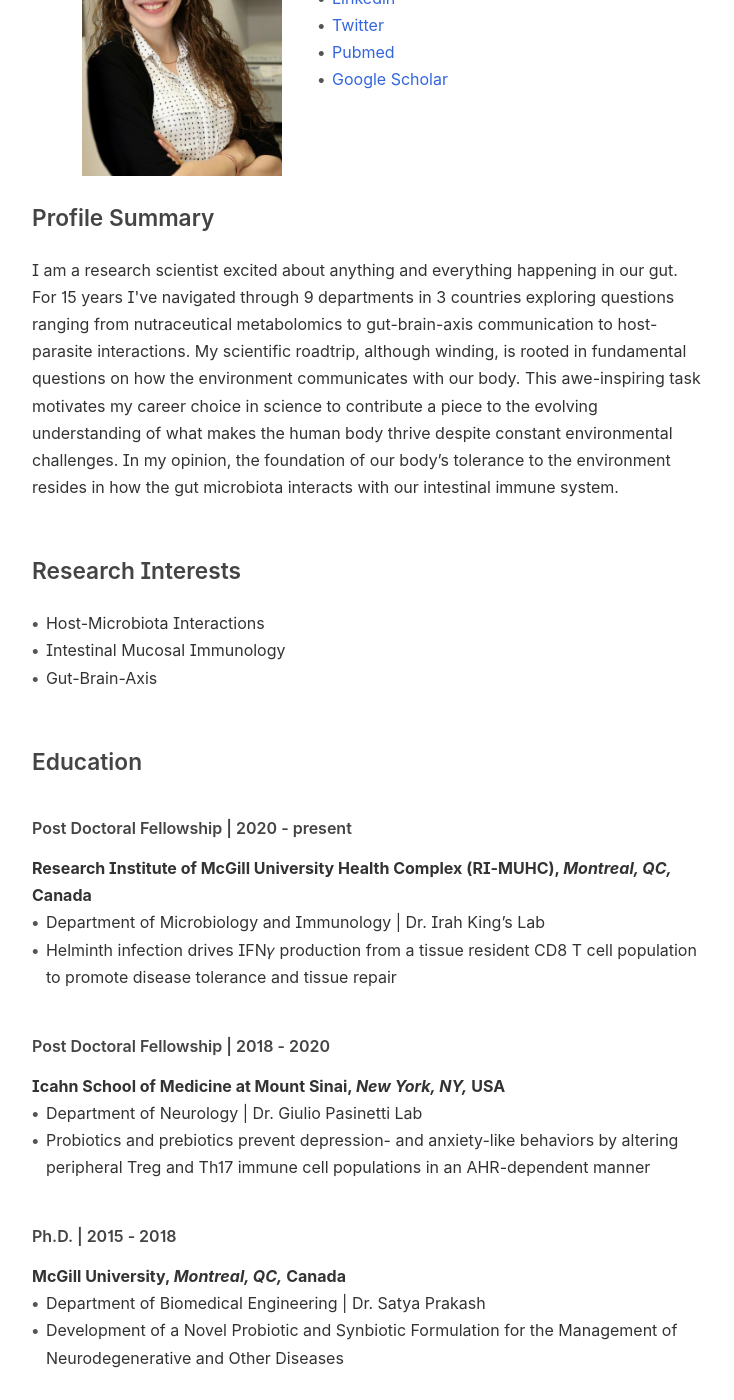
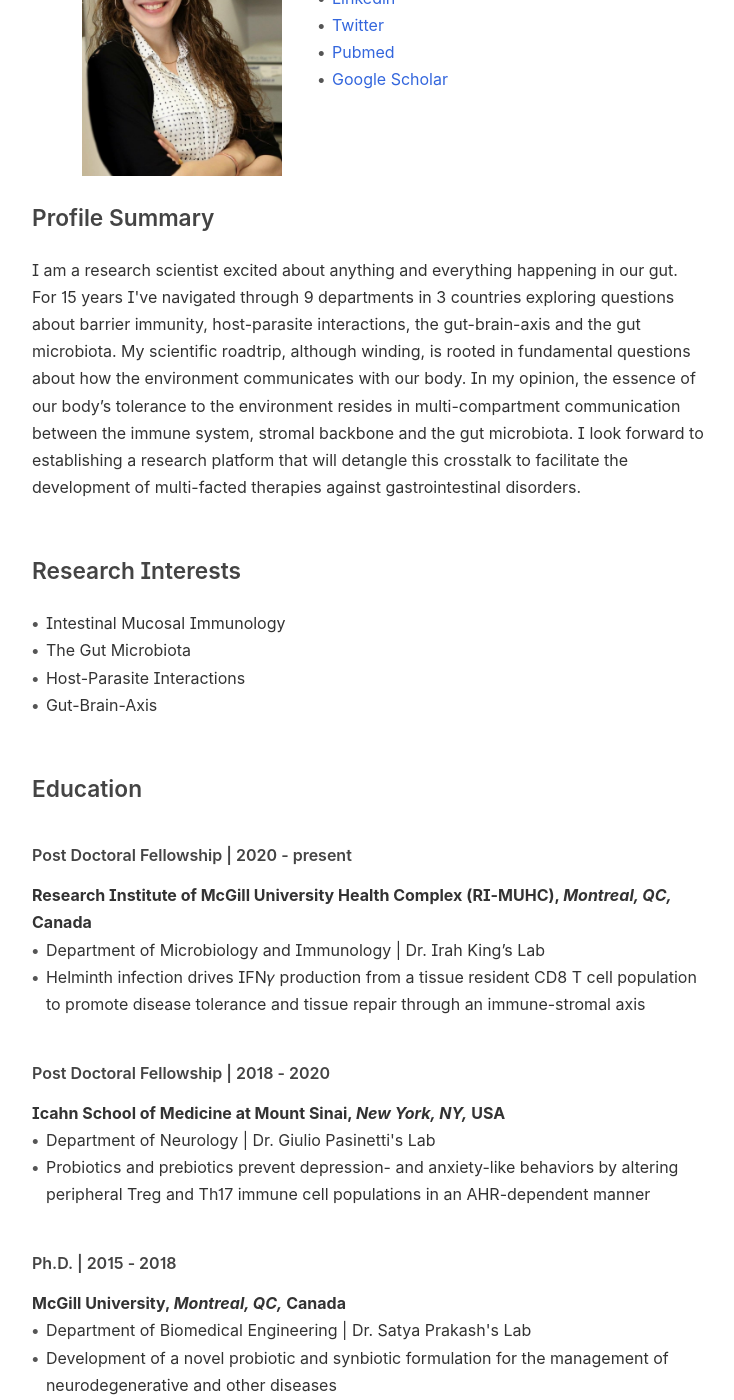
Before and after one commit to suswes/suswes.github.io, an MkDocs documentation site: the page built from docs/index.md, in a window 1280 px wide and 1400 px high, scrolled down 351 px. Shown: the whole window, without its empty margins (400-1134 px from the left). Built offline with MkDocs 1.6.1, drawn with Linux system fonts in a browser that asks for light colours; some web fonts are replaced; some of the changed text lies outside the part shown.

Commit message:
Update index.md

```diff
--- a/docs/index.md
+++ b/docs/index.md
@@ -15,38 +15,39 @@
 
 
 ## Profile Summary
-I am a research scientist excited about anything and everything happening in our gut. For 15 years I've navigated through 9 departments in 3 countries exploring questions ranging from nutraceutical metabolomics to gut-brain-axis communication to host-parasite interactions. My scientific roadtrip, although winding, is rooted in fundamental questions on how the environment communicates with our body. This awe-inspiring task motivates my career choice in science to contribute a piece to the evolving understanding of what makes the human body thrive despite constant environmental challenges. In my opinion, the foundation of our body’s tolerance to the environment resides in how the gut microbiota interacts with our intestinal immune system.
+I am a research scientist excited about anything and everything happening in our gut. For 15 years I've navigated through 9 departments in 3 countries exploring questions about barrier immunity, host-parasite interactions, the gut-brain-axis and the gut microbiota. My scientific roadtrip, although winding, is rooted in fundamental questions about how the environment communicates with our body. In my opinion, the essence of our body’s tolerance to the environment resides in multi-compartment communication between the immune system, stromal backbone and the gut microbiota. I look forward to establishing a research platform that will detangle this crosstalk to facilitate the development of multi-facted therapies against gastrointestinal disorders.
 
 ## Research Interests
- - Host-Microbiota Interactions
  - Intestinal Mucosal Immunology
+ - The Gut Microbiota
+ - Host-Parasite Interactions
  - Gut-Brain-Axis
 
 ## Education
 ### Post Doctoral Fellowship	| 2020 - present
 #### Research Institute of McGill University Health Complex (RI-MUHC), _Montreal, QC,_ Canada
 - Department of Microbiology and Immunology | Dr. Irah King’s Lab
-- Helminth infection drives IFN𝛾 production from a tissue resident CD8 T cell population to promote disease tolerance and tissue repair
+- Helminth infection drives IFN𝛾 production from a tissue resident CD8 T cell population to promote disease tolerance and tissue repair through an immune-stromal axis
 
 ### Post Doctoral Fellowship | 2018 - 2020
 #### Icahn School of Medicine at Mount Sinai, _New York, NY,_ USA
-- Department of Neurology | Dr. Giulio Pasinetti Lab
+- Department of Neurology | Dr. Giulio Pasinetti's Lab
 - Probiotics and prebiotics prevent depression- and anxiety-like behaviors by altering peripheral Treg and Th17 immune cell populations in an AHR-dependent manner
 
 ### Ph.D. | 2015 - 2018
 #### McGill University,  _Montreal, QC,_ Canada
-- Department of Biomedical Engineering | Dr. Satya Prakash
-- Development of a Novel Probiotic and Synbiotic Formulation for the Management of Neurodegenerative and Other Diseases
+- Department of Biomedical Engineering | Dr. Satya Prakash's Lab
+- Development of a novel probiotic and synbiotic formulation for the management of neurodegenerative and other diseases
 
 ### M.Sc.	| 2009 - 2012
 #### McGill University,  _Montreal, QC,_ Canada
 - Department of Neuroscience | Dr. Nicolas Cermakian
-- The Time-Mediated Effects of Turpentine on Fever, Cytokine Induction and Peripheral Clock Gene Expression
+- The time-mediated effects of turpentine on fever, cytokine induction and peripheral clock gene expression
 
 ### B.Sc. (Honours)	| 2005 - 2009
 #### McGill University,  _Montreal, QC,_ Canada
 - Department of Biochemistry | Dr. Thomas Duchaine
-- Characterization of the Helicase Domain within RNAi Machinery
+- Characterization of the helicase domain within RNAi machinery
 
 ## Work & Research Experiences
 ### McGill University,  _Montreal, QC,_ Canada
@@ -84,11 +85,16 @@
  - J.W. McConnell Scholarship, McGill (internal) | $3000 annually | 2005-2009
 
 ## Honours & Awards
+ - 1st Prize for Oral Presentation at Canadian Parasitology Network (CPN) & AMPS Symposium, Montreal, QC | $250 | 2023
+ - 1st Prize for Oral Presentation at Canadian Society of Immunology (CSI), Orford, QC  | $250 | 2023
+ - Travel Award for Canadian Society of Immunology (CSI), Orford, QC  | $500 | 2023
+ - Invitation & Full Scholarship to Cytokines (ICIS) Conference, Athens, Greece | 2023
+ - Invitation & Full Scholarship to American Society of Tropical Medicine and Hygiene (ASTHMH), Chicago, USA | 2023
+ - 1st Prize & Excellence Award for Oral Presentation Woods Hole Immunoparasitology (WHIP) Conference | 2023
  - Travel Award Society for Mucosal Immunology (SMI), ICMI. Seattle, USA | $1000USD | 2022
  - 1st Poster Prize, Woods Hole Immunoparasitology Meeting, WHIP. Mass. USA | $500USD | 2021
  - Journal Top 100 Reads (Rank 26) in Scientific Reports (Longevity Extension in Drosophila) | 2019
  - 1st Poster Prize at Probiota international conference. Amsterdam, NL. | 2016
- - Invited Talk for Seminar Series in Dept. Immunology, McGill University | 2015
  - 1st Oral Prize at Natural Health and Product Research International Conference | $250	| 2015
  - Shastri Indo-Canadian Institute Travel Grant, international competition | $1000 | 2014
  - 1st Poster Prize, International Congress on Holistic Medicine Conference, Kerala, India | 2013
@@ -97,23 +103,32 @@
 
 ## Other Activities
 #### Teaching Experience
-- Intermediate Immunology, MIMM314, Guest Lecturer | Feb 2023
+- Honors Immunology, MIMM501/502, Guest Lecturer | 2023-2024
+- Intermediate Immunology, MIMM314, Guest Lecturer | 2023
 - Mentor, INDS123, Research Fundamentals for Medical Students | 2022-2023
-- Honors Immunology, MIMM501/502, Guest Lecturer | 2021-2022
+- Honors Immunology, MIMM501/502, Guest Lecturer | 2022-2023
+- Invited Talk for Seminar Series in Dept. Immunology, McGill University | 2015
+
 
 #### Editorial Experience
-- Member of CIHR Review Committee for Doctoral Students | 2023
+- Member of CIHR Review Committee for Doctoral Students | 2023 & 2024
 - Co-editor Frontiers in Immunology Special Research Topic | 2022-present
 - Co-editor to Frontiers in Immunology Editorial Board | 2022-present
 
 #### Student Supervision
+- Honors Students (1): Giordano Mandato
 - Undergraduates (6): L. Saraffin, S. Cleff, F. Grafton, S. Sorrini, C. Shum-Tim & M. Syssoeva
 - MSc & PhD candidates (3): Umar Iqbal, Leila Faradel, Gabriel Barragan
 - Research Associates (1): Francesca Caracci
 
 #### Invited Judge
-- Conference Poster judge at Annual Montreal Parasitology Symposium | 2022
-- RI-MIHC Graduate Research Day judge of poster/oral presentations | 2022
+ - Student Research Day (RI MUHC) Poster Judge | 2023
+ - Conference Poster Judge at Canadian Society of Immunology (CSI) | 2023
+ - Conference Poster Judge at Canadian Parasitology Network (CPN)/AMPS | 2023
+ - Student Poster judge at McGill Immunology Graduate Research Day | 2023
+ - Conference Poster judge at International Conference of Mucosal Immunology (ICMI) | 2022
+ - Conference Poster judge at Annual Montreal Parasitology Symposium (AMPS) | 2022
+ - RI-MIHC Graduate Research Day judge of poster/oral presentations | 2022
 
 #### Industrial Experience
 - Vice President Proviva Pharma Inc.: Montreal QC, Canada. (part-time) | 2015-2019
```
